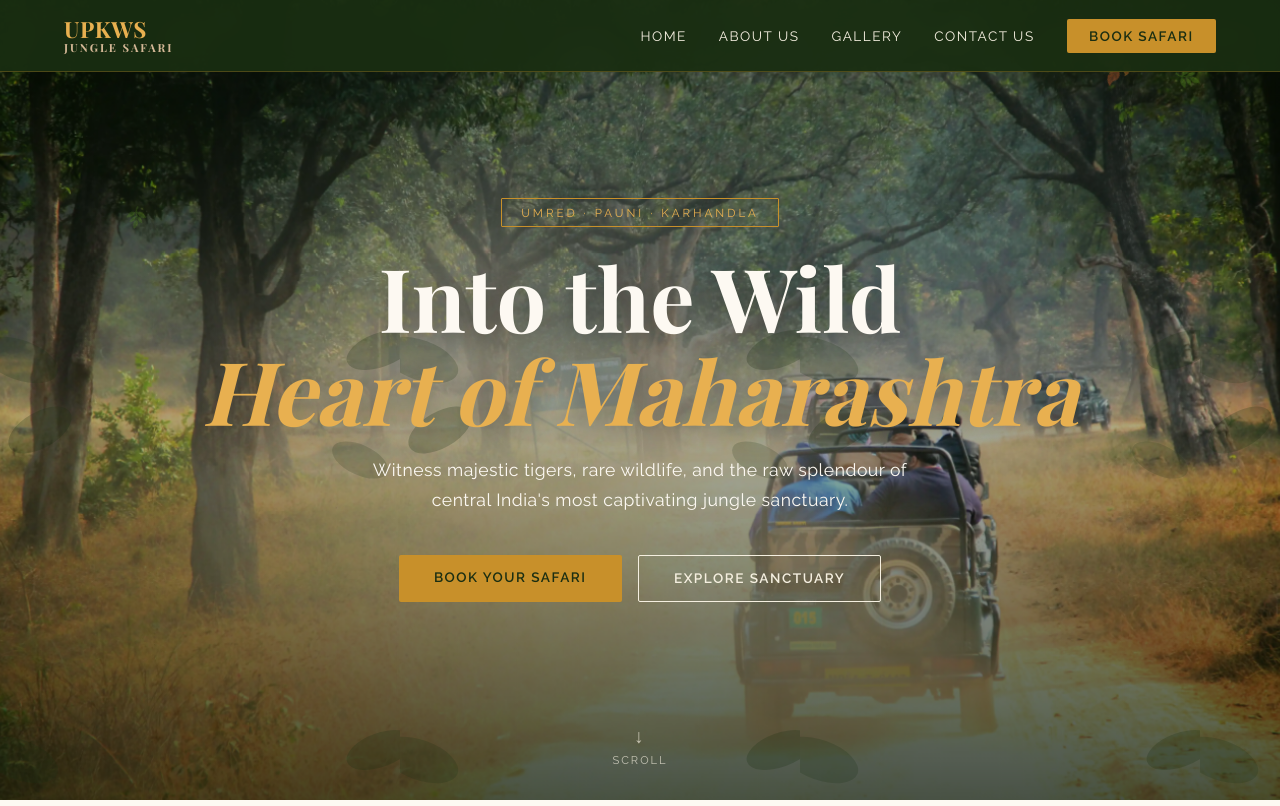
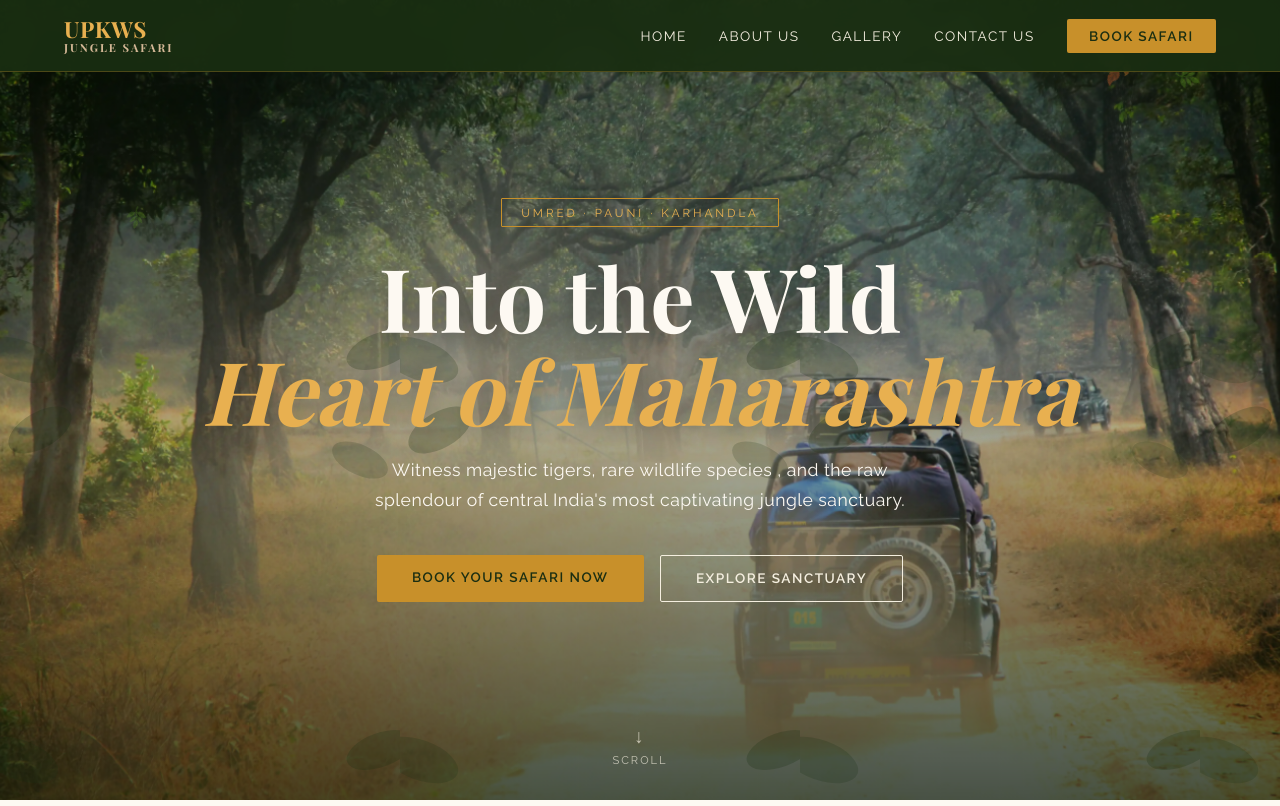
Before and after one commit to akashjdongre/upkws-app-flask, a Flask app: page / in a window 1280 px wide. Shown: the top 806 px of the page. Run offline with Flask 3, Linux system fonts and the light colour scheme; some libraries are stand-ins or nearby versions; some web fonts are replaced.

Commit message:
upkws first commit 2 dev

```diff
--- a/templates/index.html
+++ b/templates/index.html
@@ -54,9 +54,9 @@
   <div class="hero-content">
     <div class="hero-badge">Umred · Pauni · Karhandla</div>
     <h1 class="hero-title">Into the Wild<br><em>Heart of Maharashtra</em></h1>
-    <p class="hero-sub">Witness majestic tigers, rare wildlife, and the raw splendour of central India's most captivating jungle sanctuary.</p>
+    <p class="hero-sub">Witness majestic tigers, rare wildlife species , and the raw splendour of central India's most captivating jungle sanctuary.</p>
     <div class="hero-cta">
-      <a href="#book" class="btn-primary">Book Your Safari</a>
+      <a href="#book" class="btn-primary">Book Your Safari Now</a>
       <a href="#about" class="btn-outline">Explore Sanctuary</a>
     </div>
   </div>
```
